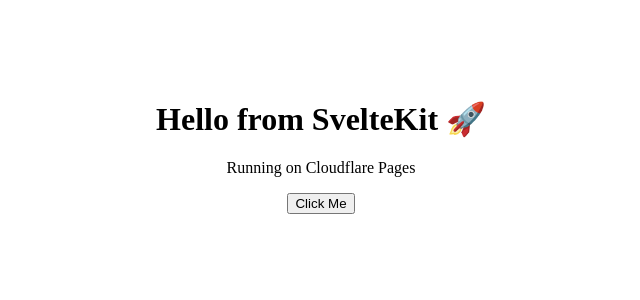
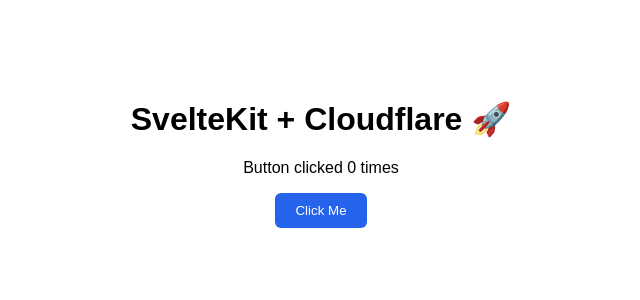
Before and after one commit to monirol4664-glitch/student-app, a SvelteKit app: page / in a window 1280 px wide. Shown: the top 300 px of the page, without its empty margins (319-959 px from the left). Built offline with nearby package versions, Linux system fonts and the light colour scheme.

Commit message:
update +page.svelte

```diff
--- a/src/routes/+page.svelte
+++ b/src/routes/+page.svelte
@@ -1,12 +1,33 @@
 <script>
-  let name = "Cloudflare";
+  let count = 0;
 </script>
 
-<main style="text-align:center;margin-top:100px">
-  <h1>Hello from SvelteKit 🚀</h1>
-  <p>Running on {name} Pages</p>
+<style>
+  main {
+    text-align: center;
+    margin-top: 100px;
+    font-family: Arial;
+  }
 
-  <button on:click={() => name = "SvelteKit"}>
+  button {
+    padding: 10px 20px;
+    border-radius: 6px;
+    border: none;
+    background: #2563eb;
+    color: white;
+    cursor: pointer;
+  }
+
+  button:hover {
+    background: #1d4ed8;
+  }
+</style>
+
+<main>
+  <h1>SvelteKit + Cloudflare 🚀</h1>
+  <p>Button clicked {count} times</p>
+
+  <button on:click={() => count++}>
     Click Me
   </button>
 </main>
```
